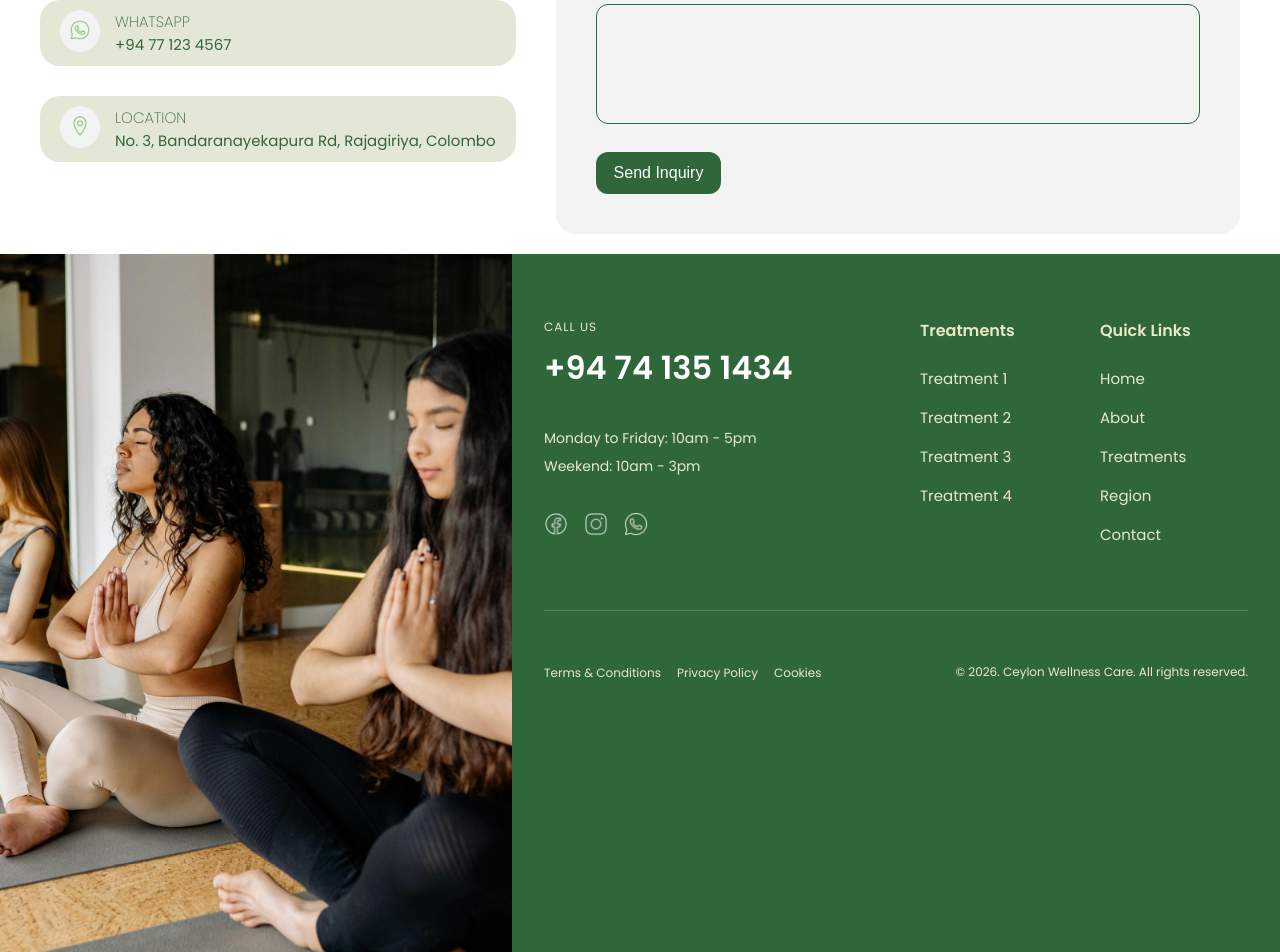
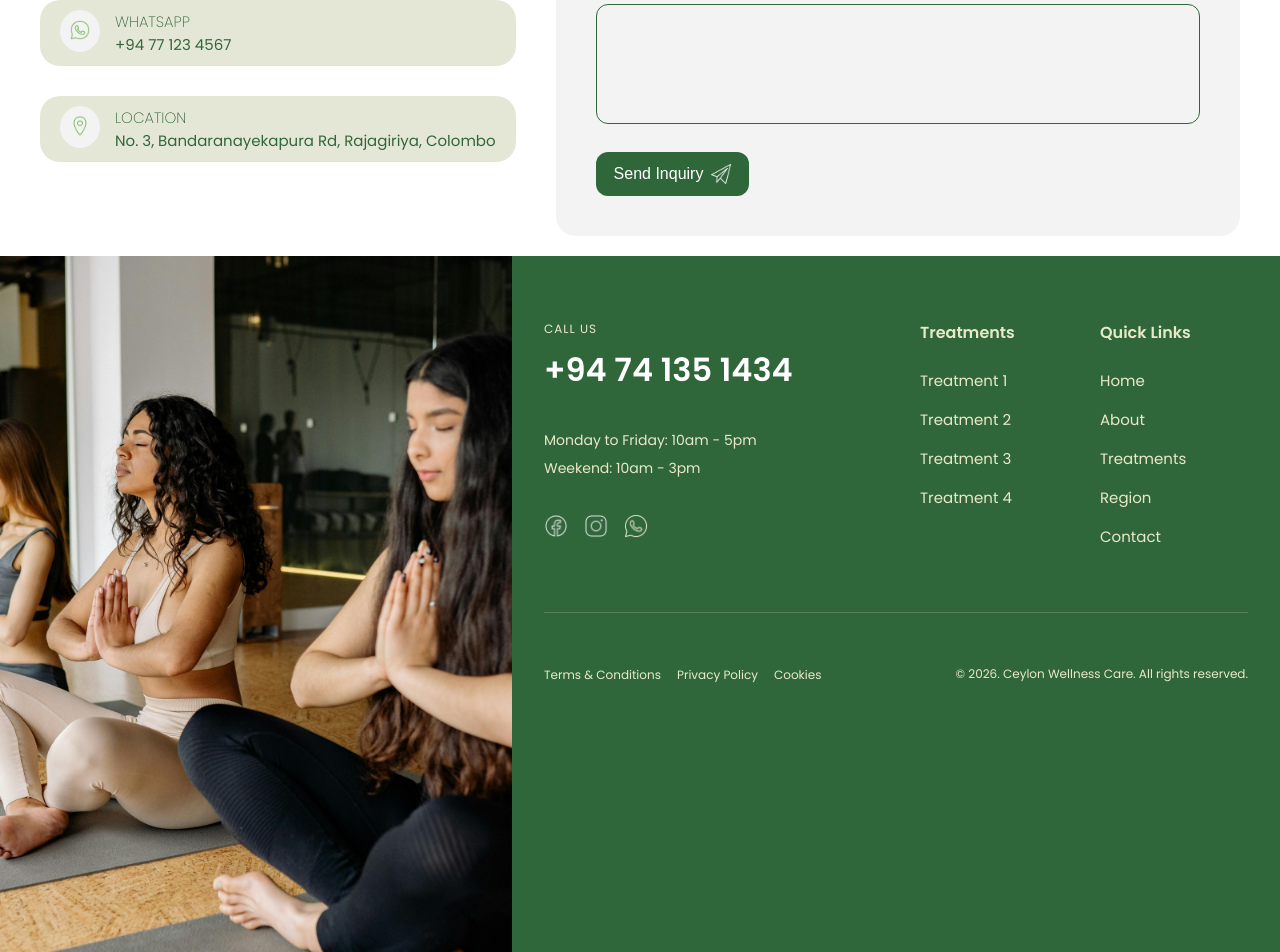
Before and after one commit to uvindukaralliyadda/CeylonWellnes, a Next.js app: page /contact in a window 1280 px wide. Shown: the part 2893-3845 px from the top of the page. Built offline with nearby package versions, Linux system fonts and the light colour scheme.

Commit message:
button fixed

```diff
--- a/src/app/contact/page.jsx
+++ b/src/app/contact/page.jsx
@@ -225,6 +225,7 @@ const Contact = () => {
 
                     <button type="submit" className={styles.button}>
                       Send Inquiry
+                      <Image src="/submit.webp" alt="Send" width={20} height={20} />
                     </button>
                   </form>
                 </div>
--- a/src/app/contact/page.module.css
+++ b/src/app/contact/page.module.css
@@ -322,6 +322,9 @@ transform: scale(1.05);
 
 /* Button */
 .button {
+  display: flex;
+  align-items: center;
+  gap: 8px;
   margin-top: 10px;
   padding: 12px 18px;
   border: none;
```
Also changed, not shown: public/submit.webp (added).
